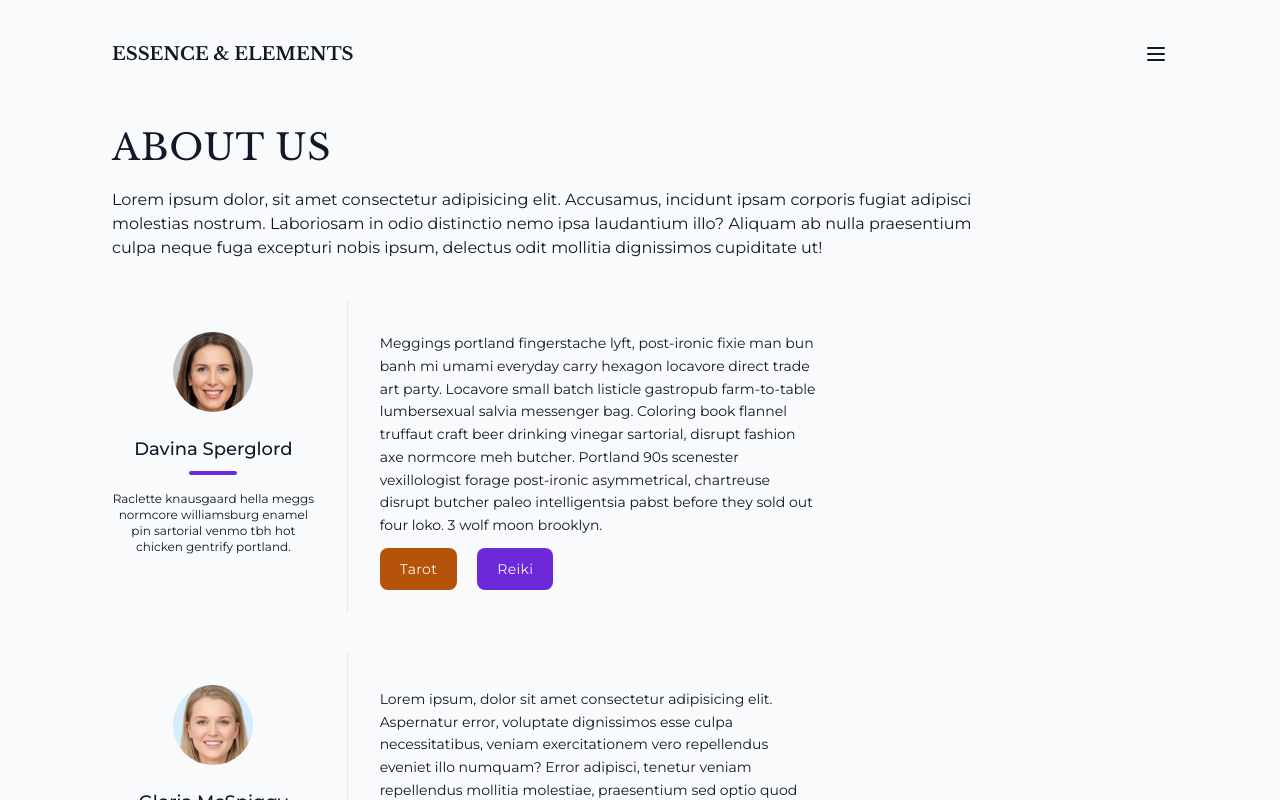
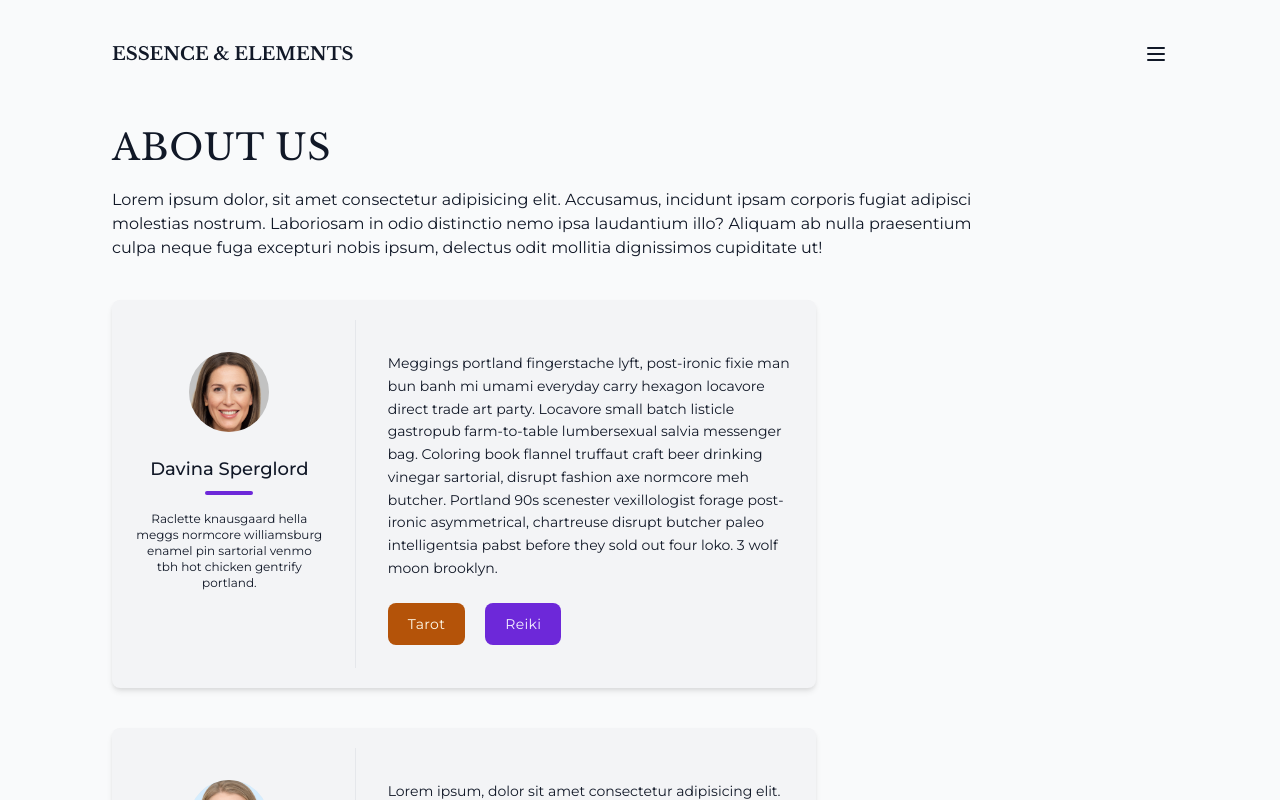
Before and after one commit to vitamins999/essence-and-elements, a Next.js app: page /about in a window 1280 px wide. Shown: the top 800 px of the page. Built offline with nearby package versions, Linux system fonts and the light colour scheme.

Commit message:
ui: added gray background to reader card to aid visibility/bugfix: added key prop to mapping of bullet points array in bracelet and necklace [item] pages/bugfix: added category and subcategory fields to services data file so links would fill in correctly in the card

```diff
--- a/components/ReaderCard.js
+++ b/components/ReaderCard.js
@@ -5,7 +5,7 @@ const ReaderCard = ({ data }) => {
   return (
     <div className='flex flex-col text-gray-900'>
       <div className='lg:w-4/6'>
-        <div className='flex flex-col sm:flex-row mt-10'>
+        <div className='flex flex-col sm:flex-row mt-10 bg-gray-100 rounded-lg shadow-md px-6 py-5'>
           <div className='sm:w-1/3 text-center sm:pr-8 sm:py-8'>
             <div className='w-20 h-20 rounded-full inline-flex items-center justify-center bg-gray-200 text-gray-400'>
               <img className='rounded-full' src={`${data.imagePath}`} alt='' />
@@ -19,7 +19,9 @@ const ReaderCard = ({ data }) => {
             </div>
           </div>
           <div className='sm:w-2/3 sm:pl-8 sm:py-8 sm:border-l border-gray-200 sm:border-t-0 border-t sm:mt-0 text-center flex flex-col justify-center sm:text-left'>
-            <p className='leading-relaxed text-sm pb-5'>{data.longDetails}</p>
+            <p className='leading-relaxed text-sm pb-8 max-w-md'>
+              {data.longDetails}
+            </p>
             <div className='flex'>
               {data.tarot && (
                 <motion.div whileHover={{ scale: 1.1 }} className='mr-5'>
--- a/data/services.js
+++ b/data/services.js
@@ -4,17 +4,23 @@ export const services = [
     text:
       'Lorem ipsum dolor sit amet consectetur adipisicing elit. Maxime illum, obcaecati nostrum voluptatibus explicabo sunt repellendus dolorum eos velit eaque.',
     imagePath: '/tarot.jpeg',
+    category: 'services',
+    subcategory: 'tarot',
   },
   {
     name: 'Reiki',
     text:
       'Lorem ipsum dolor sit amet consectetur adipisicing elit. Maxime illum, obcaecati nostrum voluptatibus explicabo sunt repellendus dolorum eos velit eaque.',
     imagePath: '/reiki.jpeg',
+    category: 'services',
+    subcategory: 'reiki',
   },
   {
     name: 'Crystal Healing',
     text:
       'Lorem ipsum dolor sit amet consectetur adipisicing elit. Maxime illum, obcaecati nostrum voluptatibus explicabo sunt repellendus dolorum eos velit eaque.',
     imagePath: '/crystal_healing.jpeg',
+    category: 'services',
+    subcategory: 'crystal-healing',
   },
 ];
--- a/pages/products/bracelets/[item].js
+++ b/pages/products/bracelets/[item].js
@@ -69,9 +69,9 @@ const BraceletProductPage = ({ itemData }) => {
                   <p className='leading-relaxed text-sm max-w-sm pb-2 text-gray-600'>
                     {itemData.itemDescripion}
                   </p>
-                  {itemData.itemBullets.map((bullet) => {
+                  {itemData.itemBullets.map((bullet, index) => {
                     return (
-                      <div className='flex py-1'>
+                      <div className='flex py-1' key={index}>
                         <svg
                           className='w-6 h-6 mr-2'
                           fill='none'
--- a/pages/products/necklaces/[item].js
+++ b/pages/products/necklaces/[item].js
@@ -69,9 +69,9 @@ const BraceletProductPage = ({ itemData }) => {
                   <p className='leading-relaxed text-sm max-w-sm pb-2 text-gray-600'>
                     {itemData.itemDescripion}
                   </p>
-                  {itemData.itemBullets.map((bullet) => {
+                  {itemData.itemBullets.map((bullet, index) => {
                     return (
-                      <div className='flex py-1'>
+                      <div className='flex py-1' key={index}>
                         <svg
                           className='w-6 h-6 mr-2'
                           fill='none'
```
